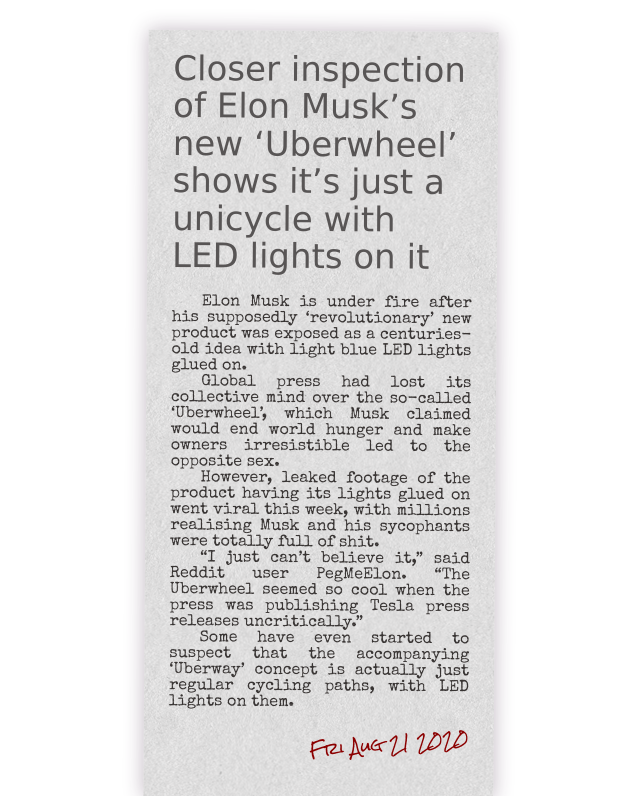
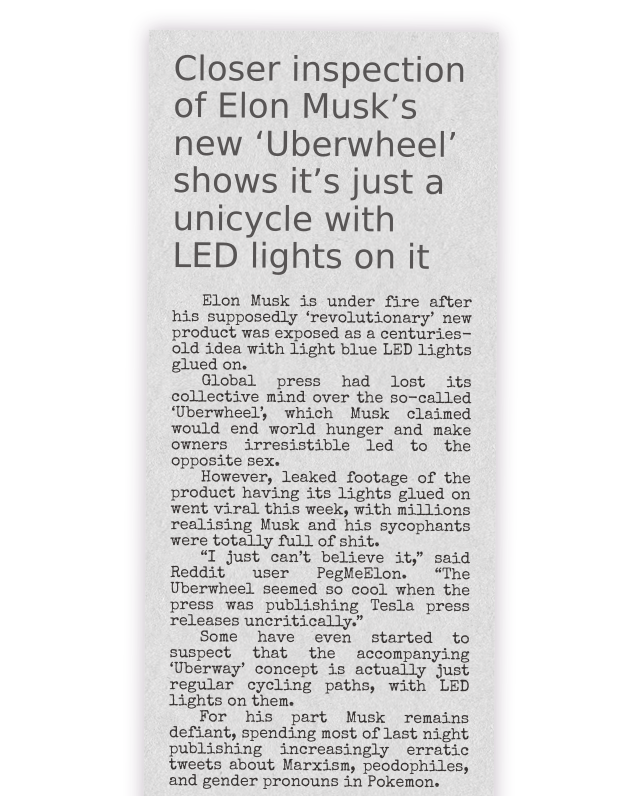
Before and after one commit to frederickobrien/the-whale-lines, an Eleventy site: page news/elon-musks-uberwheel-just-unicycle-with-led-lights-on-it.md in a window 1280 px wide. Shown: the part 138-934 px from the top of the page, without its empty margins (319-959 px from the left). Built offline with nearby package versions, Linux system fonts and the light colour scheme; Eleventy itself is replaced by a stand-in of ours; files that its build step writes are made by us from their sources; a web font is replaced by a local one.

Commit message:
Update elon-musks-uberwheel-just-unicycle-with-led-lights-on-it.md

```diff
--- a/news/elon-musks-uberwheel-just-unicycle-with-led-lights-on-it.md
+++ b/news/elon-musks-uberwheel-just-unicycle-with-led-lights-on-it.md
@@ -16,3 +16,5 @@
 “I just can’t believe it,” said Reddit user PegMeElon. “The Uberwheel seemed so cool when the press was publishing Tesla press releases uncritically.”
 
 Some have even started to suspect that the accompanying ‘Uberway’ concept is actually just regular cycling paths, with LED lights on them.
+
+For his part Musk remains defiant, spending most of last night publishing increasingly erratic tweets about Marxism, peodophiles, and gender pronouns in Pokemon.
```
